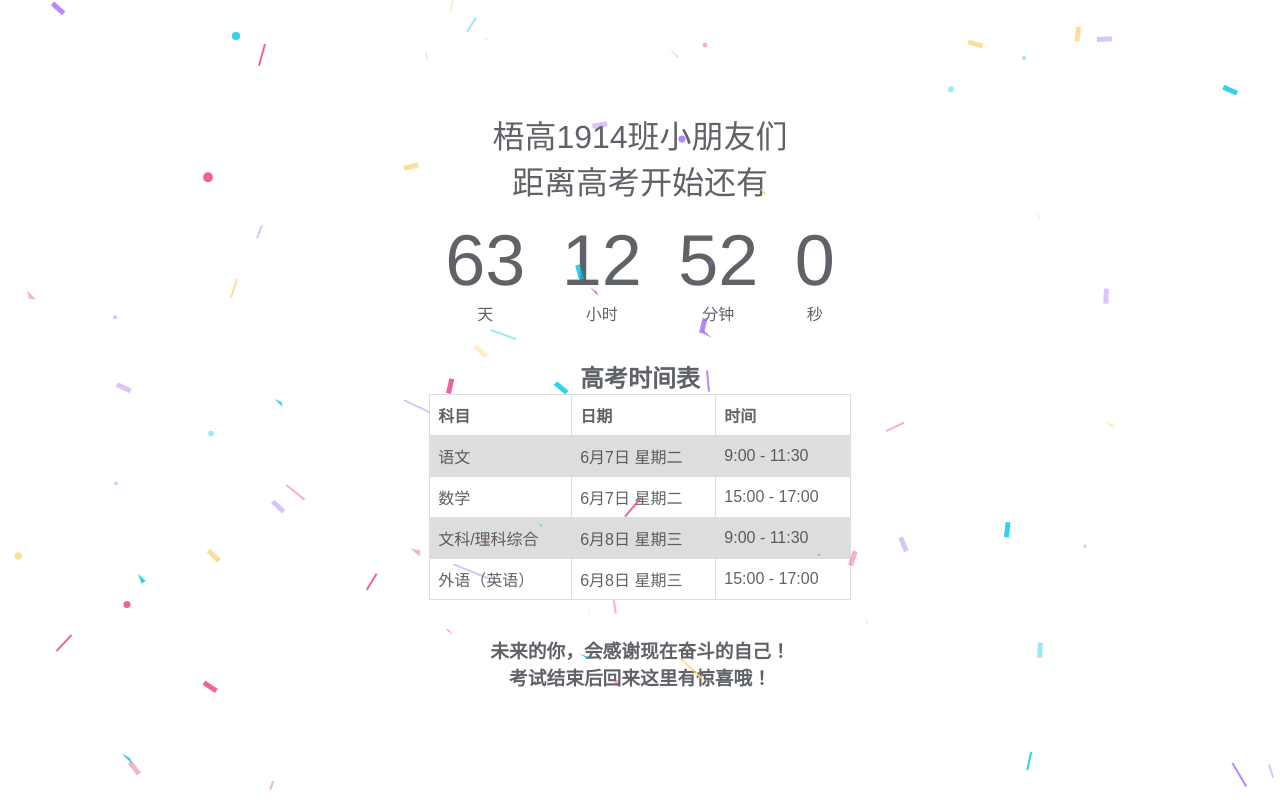
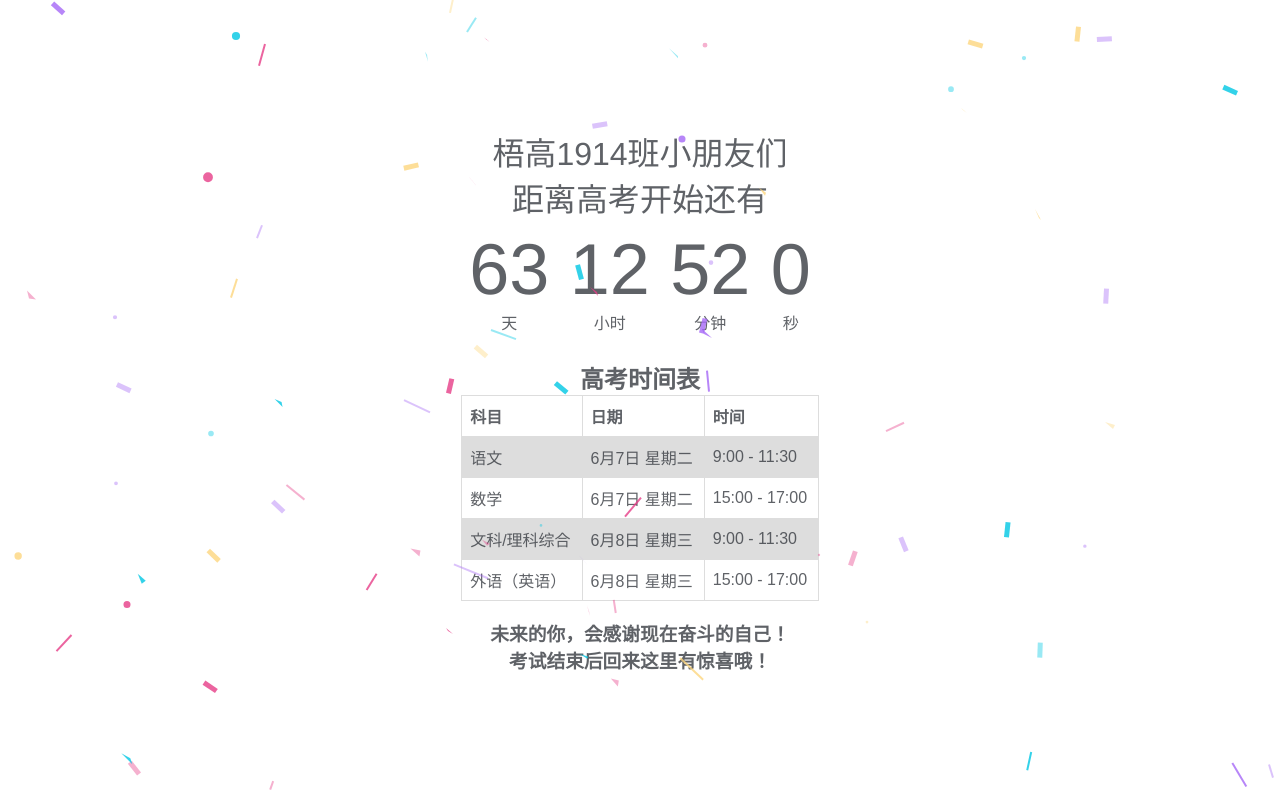
Before and after one commit to deweiliu/gaokao, a plain HTML site: page src/index.html in a window 1280 px wide. Drawn offline with Linux system fonts and the light colour scheme.

Commit message:
Update text

```diff
--- a/src/styles/style.css
+++ b/src/styles/style.css
@@ -43,7 +43,7 @@ li {
   display: inline-block;
   font-size: 1em;
   list-style-type: none;
-  padding: 1em;
+  padding: 0.5em;
   text-transform: uppercase;
 }
 li span {
```
Also changed, not shown: src/index.html (+0 -1 lines).
